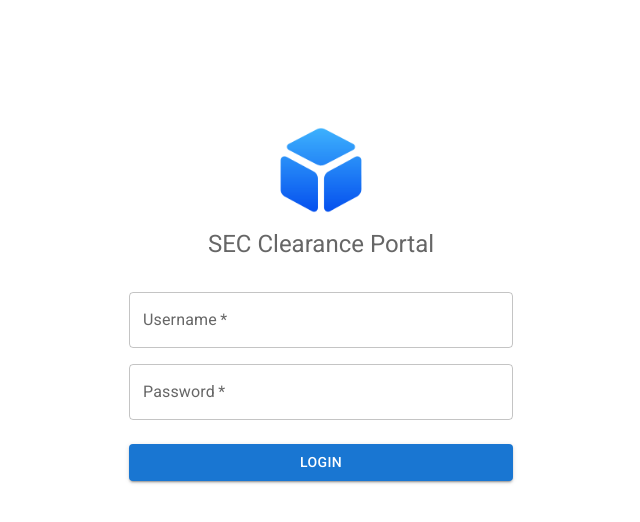
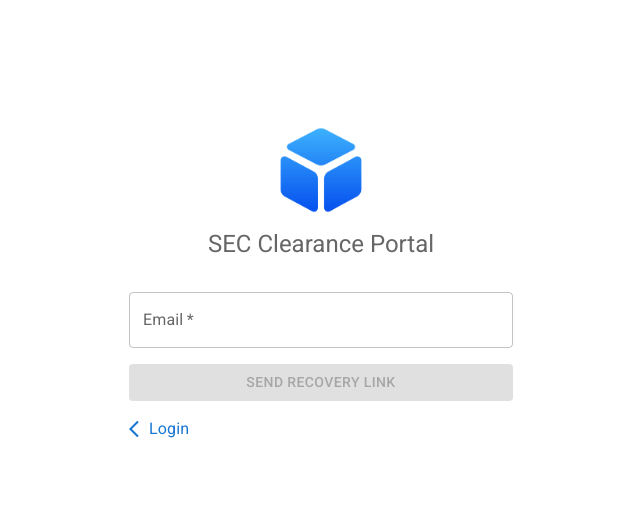
Before and after one commit to rnium/clearance_admin_frontend, a React (Create React App) app: page /forgot in a window 1280 px wide. Shown: the top 522 px of the page, without its empty margins (319-959 px from the left). Built offline with nearby package versions, Linux system fonts and the light colour scheme.

Commit message:
loginform

```diff
--- a/src/Main.jsx
+++ b/src/Main.jsx
@@ -1,11 +1,11 @@
 import React from 'react';
 import Homepage from './pages_admin/Homepage';
-import Loginpage from './pages_auth/Loginpage';
+import MainAuth from './pages_auth/MainAuth';
 
 const Main = () => {
   return (
     <div>
-      <Loginpage />
+      <MainAuth />
     </div>
   )
 }
--- a/src/pages_admin/Homepage.jsx
+++ b/src/pages_admin/Homepage.jsx
@@ -4,7 +4,7 @@ import SideNav from '../components/molecules/SideNav';
 import {
     Box
 } from '@mui/material';
-import { Routes, Route } from 'react-router-dom';
+import { Routes, Route, BrowserRouter } from 'react-router-dom';
 import Dashboard from './Dashboard';
 import Applications from './Applications';
 import Archives from './Archives';
@@ -13,7 +13,6 @@ import Departments from './Departments';
 import Students from './Students';
 import History from './History';
 import Profile from './Profile';
-import { BrowserRouter } from 'react-router-dom';
 
 
 const drawerWidth = 240;
--- /dev/null
+++ b/src/pages_auth/Forgot.jsx
@@ -0,0 +1,50 @@
+import React from 'react';
+import {
+    TextField, Button, Stack, Typography
+} from '@mui/material';
+import ArrowBackIosIcon from '@mui/icons-material/ArrowBackIos';
+
+import {message} from 'antd'
+import { Link } from 'react-router-dom';
+import { useNavigate } from 'react-router-dom';
+import axios from 'axios';
+
+const Forgot = () => {
+    const [forgotForm, setForgotForm] = React.useState({
+        email: ""
+    })
+
+    const navigate = useNavigate()
+
+    const handleChange = event => {
+        const { name, value } = event.target;
+        setForgotForm({
+            ...forgotForm,
+            [name]: value
+        })
+    }
+
+    const handleSubmit = async () => {
+        message.success("Recovery Email Sent", 5)
+        // axios call here
+        navigate('/login')
+    }
+    return (
+        <div>
+            <TextField sx={{ mb: 2 }} name="email" required onChange={handleChange} label="Email" type="email" variant="outlined" fullWidth />
+            {
+              forgotForm.email.length ?
+              <Button onClick={handleSubmit} variant="contained" fullWidth>Send Recovery Link</Button>
+              : <Button onClick={handleSubmit} variant="contained" disabled fullWidth>Send Recovery Link</Button>
+            }
+            <Stack direction="row" sx={{mt:2}} justifyContent="left" alignItems="center">
+                <ArrowBackIosIcon fontSize='small' color='primary' />
+                <Link to="/login">
+                    <Typography color="primary" variant='body1' >Login</Typography>
+                </Link>
+            </Stack>
+        </div>
+    )
+}
+
+export default Forgot
--- /dev/null
+++ b/src/pages_auth/LoginForm.jsx
@@ -0,0 +1,51 @@
+import React from 'react';
+import {
+    TextField, Button, Stack, Typography
+} from '@mui/material';
+import {message} from 'antd'
+import { Link } from 'react-router-dom';
+import axios from 'axios';
+
+const LoginForm = () => {
+    const [loginForm, setLoginForm] = React.useState({
+        email: "",
+        password: ""
+    })
+
+    const handleChange = event => {
+        const { name, value } = event.target;
+        setLoginForm({
+            ...loginForm,
+            [name]: value
+        })
+    }
+
+    const handleSubmit = async () => {
+        message.error("Credentials Mismatch", 5)
+        // try {
+        //   const res = await axios.post(urls.loginUrl, loginForm);
+        //   setAdminUserName(res.data.username);
+        // } catch (error) {
+        //   alert(error.message);
+        // }
+    }
+    return (
+        <div>
+            <TextField sx={{ mb: 2 }} name="email" type="email" required onChange={handleChange} label="Email" variant="outlined" fullWidth />
+            <TextField name="password" type="password" required onChange={handleChange} label="Password" variant="outlined" fullWidth />
+
+            {
+              loginForm.email.length && loginForm.password.length ?
+              <Button onClick={handleSubmit} variant="contained" sx={{ mt: 3 }} fullWidth>Login</Button>
+              : <Button onClick={handleSubmit} variant="contained" sx={{ mt: 3 }} fullWidth disabled>Login</Button>
+            }
+            <Stack direction="row" sx={{mt:1}} justifyContent="right">
+                <Link to="/forgot">
+                    <Typography color="primary" variant='body2' >Forgot Password?</Typography>
+                </Link>
+            </Stack>
+        </div>
+    )
+}
+
+export default LoginForm
--- a/src/pages_auth/Loginpage.jsx
+++ /dev/null
@@ -1,47 +0,0 @@
-import React from 'react';
-import {
-    Box, TextField, Button, Typography
-} from '@mui/material';
-import {message} from 'antd'
-import axios from 'axios';
-// import * as urls from '../data/backendUrls';
-
-
-const Loginpage = () => {
-  const [loginForm, setLoginForm] = React.useState({
-    username: "",
-    password: ""
-  })
-
-  const handleChange = event => {
-    const {name, value} = event.target;
-    setLoginForm({
-      ...loginForm,
-      [name]: value
-    })
-  }
-
-  const handleSubmit = async () => {
-    message.error("Credentials Mismatch", 5)
-    // try {
-    //   const res = await axios.post(urls.loginUrl, loginForm);
-    //   setAdminUserName(res.data.username);
-    // } catch (error) {
-    //   alert(error.message);
-    // }
-  }
-
-  return (
-    <Box display="flex" flexDirection="column" alignItems="center">
-        <Box display="flex" flexDirection="column" alignItems="center" width={{xs: "90%", md: '30%'}} sx={{mt:'15vh'}}>
-          <img src="/static/images/cube(1).png" alt="Technoventure Logo" width="100px" />
-          <Typography sx={{mb:4, mt: 1}} color="text.secondary" variant='h5'>SEC Clearance Portal</Typography>
-          <TextField sx={{mb:2}} name="username" required onChange={handleChange} label="Username" variant="outlined" fullWidth/>
-          <TextField name="password" type="password" required onChange={handleChange} label="Password" variant="outlined" fullWidth/>
-          <Button onClick={handleSubmit} variant="contained" sx={{mt: 3}} fullWidth>Login</Button>
-        </Box>
-    </Box>
-  )
-}
-
-export default Loginpage
--- /dev/null
+++ b/src/pages_auth/MainAuth.jsx
@@ -0,0 +1,30 @@
+import React from 'react';
+import {
+  Box, Typography
+} from '@mui/material';
+import LoginForm from './LoginForm';
+import Forgot from './Forgot'
+import { BrowserRouter, Routes, Route, Navigate } from 'react-router-dom'
+// import * as urls from '../data/backendUrls';
+
+
+const MainAuth = () => {
+
+  return (
+    <BrowserRouter>
+      <Box display="flex" flexDirection="column" alignItems="center">
+        <Box display="flex" flexDirection="column" alignItems="center" width={{ xs: "90%", md: '30%' }} sx={{ mt: '15vh' }}>
+          <img src="/static/images/cube(1).png" alt="Technoventure Logo" width="100px" />
+          <Typography sx={{ mb: 4, mt: 1 }} color="text.secondary" variant='h5'>SEC Clearance Portal</Typography>
+          <Routes>
+            <Route path='' element={<Navigate to="/login" />} />
+            <Route path='/login' element={<LoginForm />} />
+            <Route path='/forgot' element={<Forgot />} />
+          </Routes>
+        </Box>
+      </Box>
+    </BrowserRouter>
+  )
+}
+
+export default MainAuth
```
